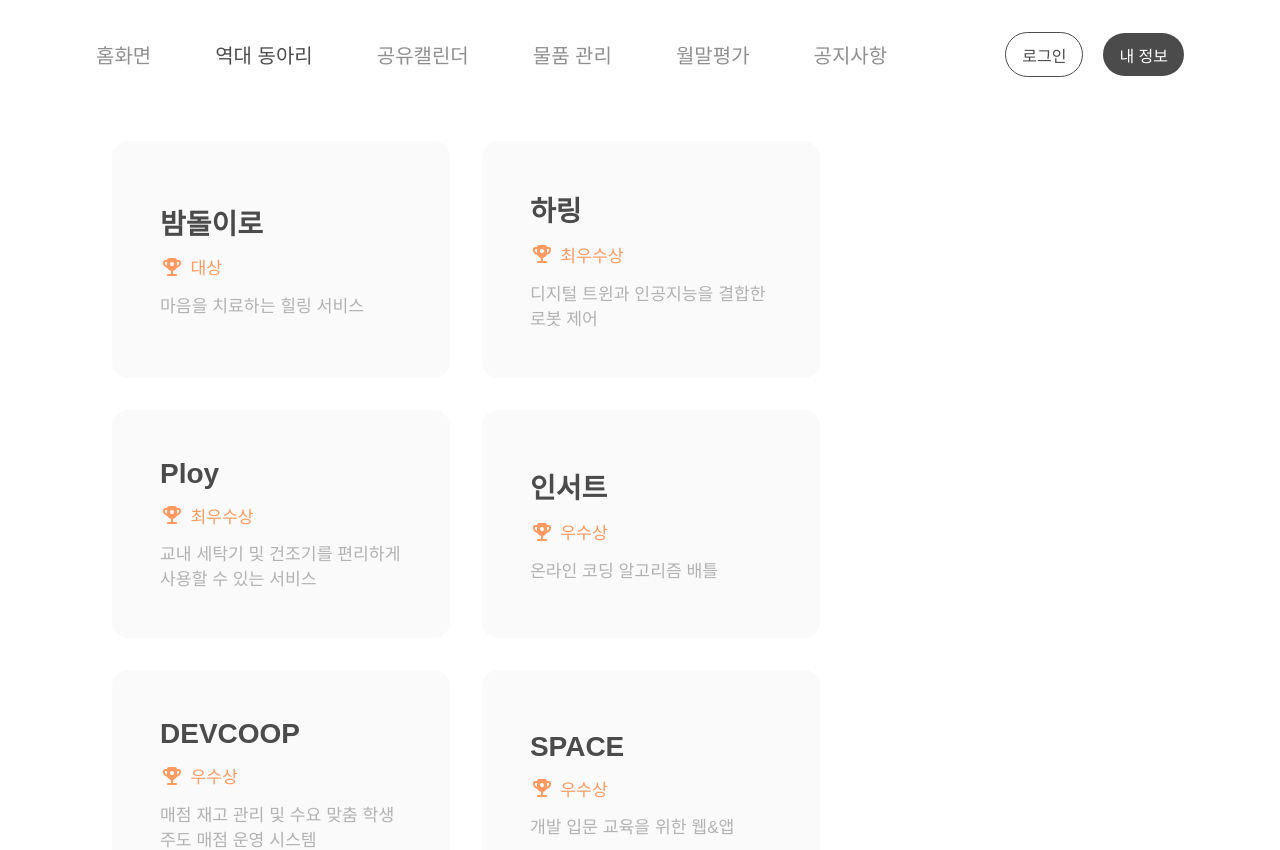
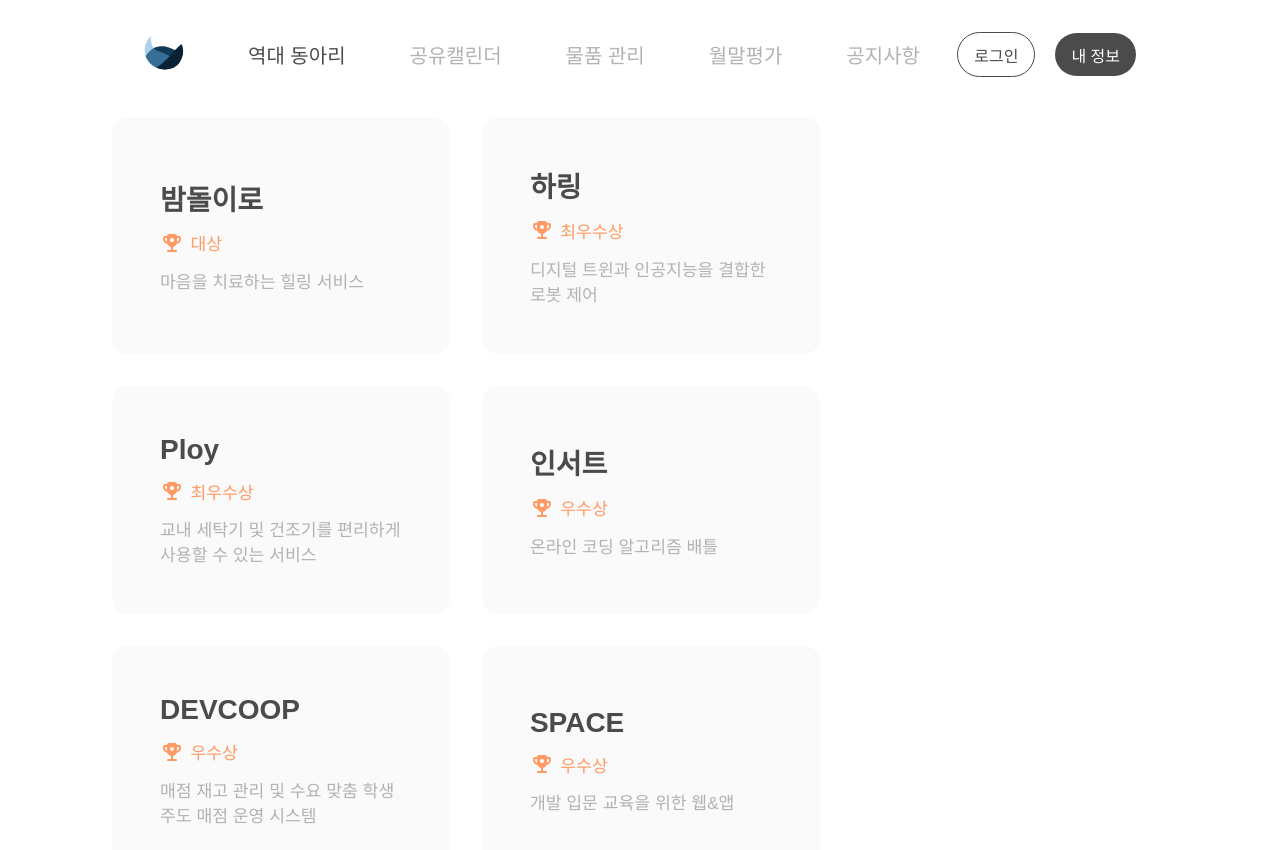
Before and after one commit to arabssm/muldum-v2, a Next.js app in the folder muldum/: page /clubs in a window 1280 px wide. Shown: the top 850 px of the page. Built offline with nearby package versions, Linux system fonts and the light colour scheme; a web font is replaced by a local one.

Commit message:
docs(#10) :: 홈화면 텍스트 로고로 변경

```diff
--- a/muldum/src/components/topAppBar/index.tsx
+++ b/muldum/src/components/topAppBar/index.tsx
@@ -2,6 +2,7 @@
 
 import Link from "next/link";
 import { usePathname } from "next/navigation";
+import Image from "next/image";
 import * as S from "./style";
 
 const Menu: { label: string; path: string }[] = [
@@ -21,9 +22,19 @@ export default function TopAppBar() {
       <S.Wrapper>
         {Menu.map((item) => (
           <Link key={item.path} href={item.path}>
-            <S.Text as="span" isActive={pathname === item.path}>
-              {item.label}
-            </S.Text>
+            {item.label === "홈화면" ? (
+              <Image
+                src="/assets/araLogo.svg"
+                alt="Ara Logo"
+                width={40}
+                height={40}
+                priority
+              />
+            ) : (
+              <S.Text as="span" isActive={pathname === item.path}>
+                {item.label}
+              </S.Text>
+            )}
           </Link>
         ))}
       </S.Wrapper>
--- a/muldum/src/components/topAppBar/style.ts
+++ b/muldum/src/components/topAppBar/style.ts
@@ -9,7 +9,7 @@ const Basic = `
 export const Container = styled.div`
   ${Basic}
   justify-content: space-between;
-  padding: 2rem 6rem 0 6rem;
+  padding: 2rem 9rem 0 9rem;
 `;
 
 export const Wrapper = styled.div`
@@ -30,7 +30,7 @@ export const Text = styled.a<Bar>`
   background-color: transparent;
   font-size: 1.25rem;
   font-weight: 500;
-  color: ${({ isActive }) => (isActive ? "#4B4B4B" : "#909090")};
+  color: ${({ isActive }) => (isActive ? "#4B4B4B" : "#B2B2B2")};
   cursor: pointer;
 
   &:hover {
--- a/muldum/src/containers/ui/clubs/style.ts
+++ b/muldum/src/containers/ui/clubs/style.ts
@@ -6,7 +6,7 @@ export const Container = styled.div`
     gap: 2rem;
     justify-content: flex-start;
     white-space: normal;
-    padding: 4rem 3rem;
+    padding: 2.5rem 3rem;
     row-gap: 2rem;
 `;
 
```
Also changed, not shown: muldum/public/assets/araLogo.svg (added).
